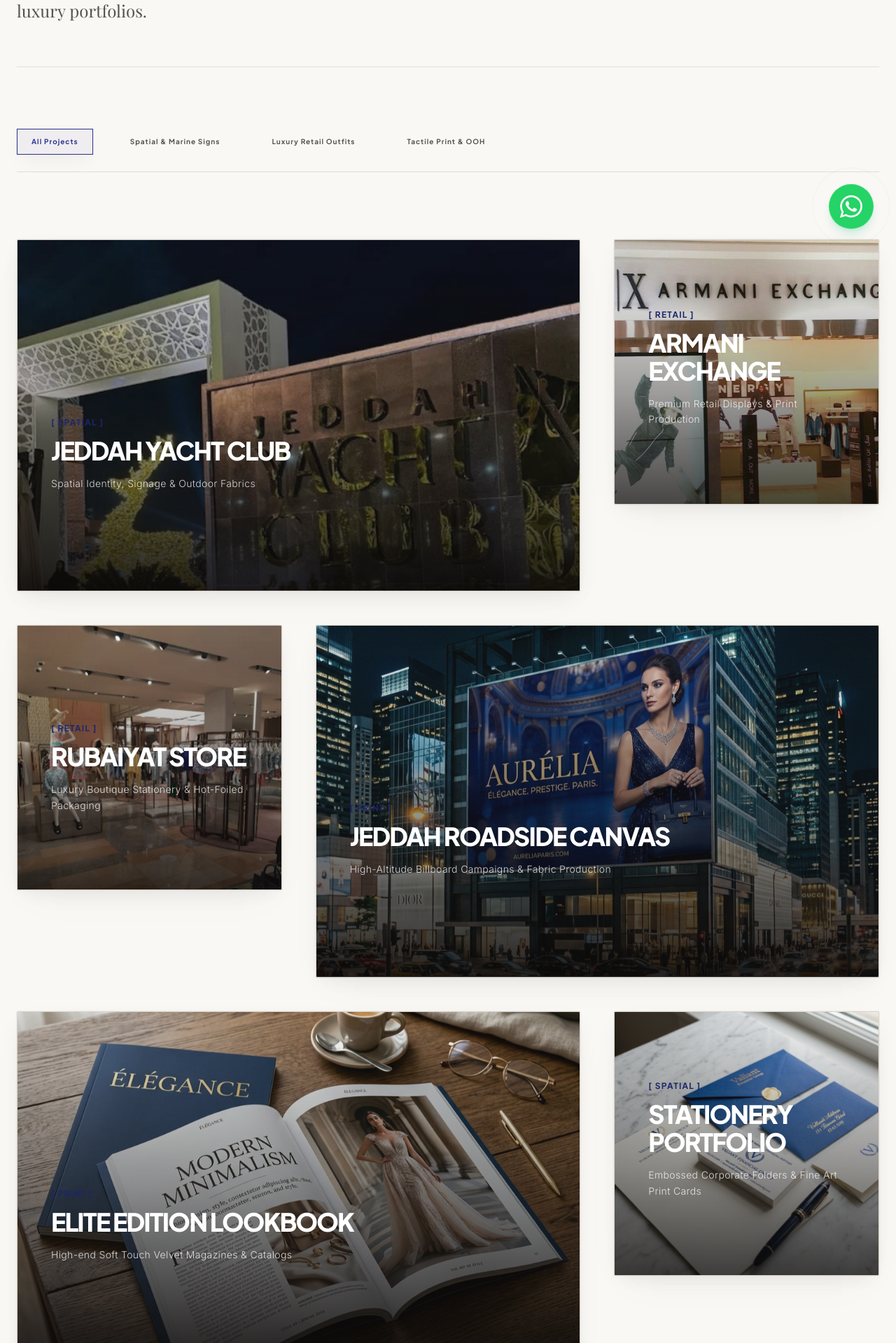
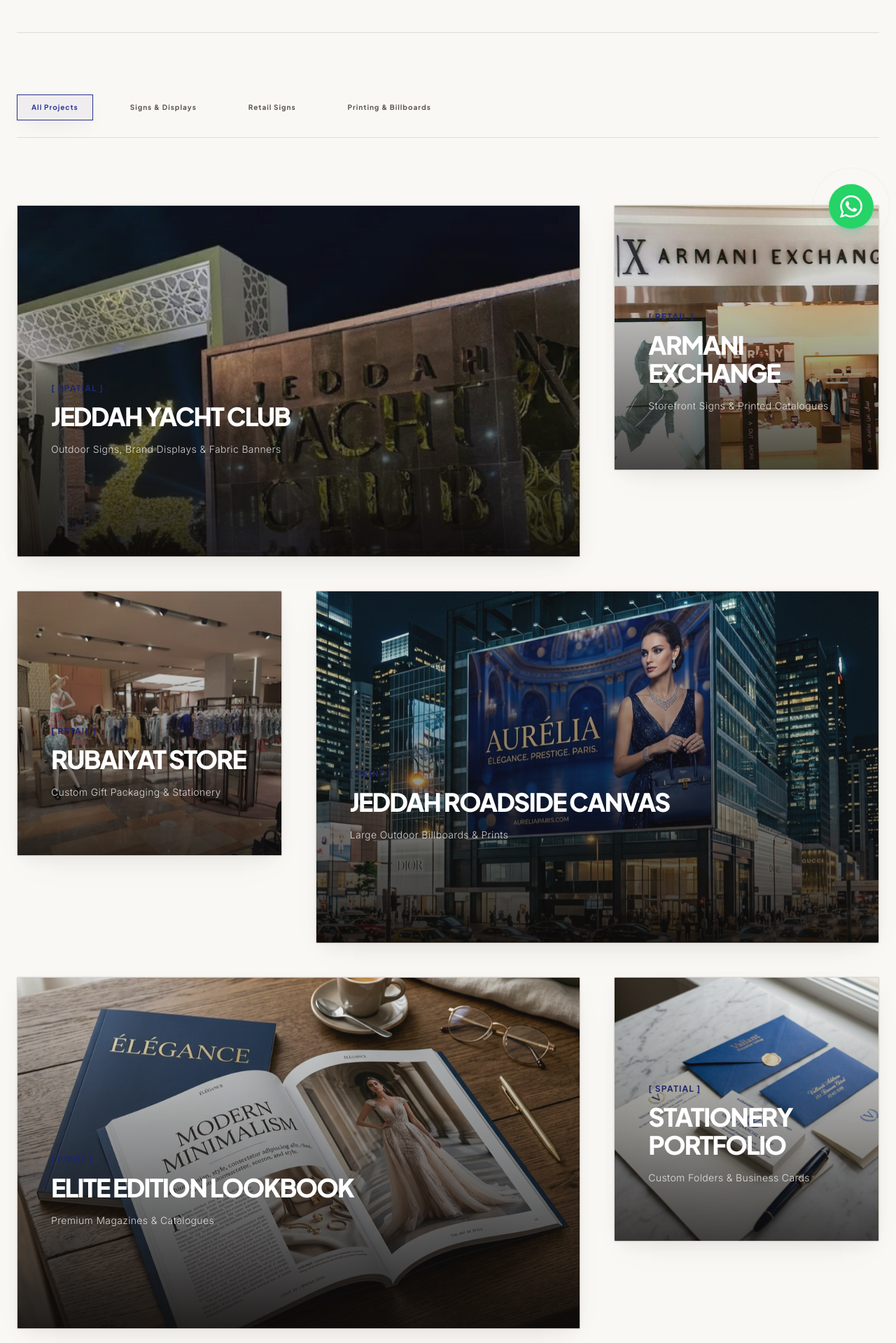
Before and after one commit to SYED-HUNAIN-web/ICONIC-ADVERTISING, a Next.js app: page /work in a window 1280 px wide. Shown: the part 441-2360 px from the top of the page at 70% size. Built offline with nearby package versions, Linux system fonts and the light colour scheme.

Commit message:
Update page.tsx

```diff
--- a/src/app/work/page.tsx
+++ b/src/app/work/page.tsx
@@ -12,66 +12,66 @@
     id: 1,
     title: "Jeddah Yacht Club",
     category: "spatial",
-    description: "Spatial Identity, Signage & Outdoor Fabrics",
+    description: "Outdoor Signs, Brand Displays & Fabric Banners",
     image: "/images/jeddah_yacht_club.webp",
     scale: "850 Sq. Meters",
-    finishing: "VIP Brushed Brass Facades",
-    calibration: "Structural Marine Grade Calibration",
+    finishing: "Brushed Brass Signs",
+    calibration: "Weather-Resistant Materials",
     aspect: "aspect-[16/10] md:col-span-2",
   },
   {
     id: 2,
     title: "Armani Exchange",
     category: "retail",
-    description: "Premium Retail Displays & Print Production",
+    description: "Storefront Signs & Printed Catalogues",
     image: "/images/armani_exchange.jpg",
     scale: "Saudi Showrooms",
-    finishing: "Backlit High-Tension Fabric Signs",
-    calibration: "Color-Accuracy Calibration Index",
+    finishing: "Backlit Fabric Signs",
+    calibration: "Perfect Color Matching",
     aspect: "aspect-[1/1] md:col-span-1",
   },
   {
     id: 3,
     title: "Rubaiyat Store",
     category: "retail",
-    description: "Luxury Boutique Stationery & Hot-Foiled Packaging",
+    description: "Custom Gift Packaging & Stationery",
     image: "/images/rubaiyat_store.webp",
     scale: "Flagship Retail Collections",
-    finishing: "Bespoke 24K Hot Gold-Foil Stamps",
-    calibration: "Embossed Fine Cotton Stock",
+    finishing: "Gold Foil Printing",
+    calibration: "Premium Embossed Paper",
     aspect: "aspect-[1/1] md:col-span-1",
   },
   {
     id: 4,
     title: "Jeddah Roadside Canvas",
     category: "print",
-    description: "High-Altitude Billboard Campaigns & Fabric Production",
+    description: "Large Outdoor Billboards & Prints",
     image: "/images/hero_billboard_1780310463480.png",
     scale: "Double-Height Highway Vistas",
-    finishing: "Waterproof Weather-resistant Ink Coating",
-    calibration: "High-Reach Spotlight Layouts",
+    finishing: "Waterproof & Weatherproof Ink",
+    calibration: "High-Visibility Designs",
     aspect: "aspect-[16/10] md:col-span-2",
   },
   {
     id: 5,
     title: "Elite Edition Lookbook",
     category: "print",
-    description: "High-end Soft Touch Velvet Magazines & Catalogs",
+    description: "Premium Magazines & Catalogues",
     image: "/images/magazine_print_1780310572567.png",
     scale: "Milestone Corporate Editions",
-    finishing: "Velvet Soft-Touch Foil Binding",
-    calibration: "German Offset Multi-Tone Presets",
+    finishing: "Velvet Soft-Touch Covers",
+    calibration: "High-Quality Color Printing",
     aspect: "aspect-[16/10] md:col-span-2",
   },
   {
     id: 6,
     title: "Stationery Portfolio",
     category: "spatial",
-    description: "Embossed Corporate Folders & Fine Art Print Cards",
+    description: "Custom Folders & Business Cards",
     image: "/images/branding_mockup_1780310477402.png",
     scale: "Bespoke Executive Folders",
-    finishing: "Embossed Fine Art Textured Stock",
-    calibration: "Swiss Laser Precision Calibrations",
+    finishing: "Textured Premium Paper",
+    calibration: "Precise Laser Cutting",
     aspect: "aspect-[1/1] md:col-span-1",
   }
 ];
@@ -129,14 +129,14 @@
 
         {/* 1. Page Header */}
         <section className="relative min-h-[45vh] flex flex-col justify-center mb-10 md:mb-16 border-b border-light-border dark:border-dark-border pb-8 md:pb-16">
-          <span className="text-royal text-xs font-syne font-bold uppercase tracking-widest mb-6 block">[ Creative Archive ]</span>
+          <span className="text-royal text-xs font-syne font-bold uppercase tracking-widest mb-6 block">[ Our Projects ]</span>
           <div className="overflow-hidden mb-8">
             <h1 className="reveal-mask text-[8vw] leading-[0.85] font-syne font-extrabold uppercase tracking-tighter text-stone-900 dark:text-white">
-              Selected <span className="font-serif italic font-light text-royal tracking-normal normal-case">Physical Creations.</span>
+              Our <span className="font-serif italic font-light text-royal tracking-normal normal-case">Recent Work.</span>
             </h1>
           </div>
           <p className="text-xl md:text-2xl font-serif font-light text-stone-600 dark:text-white/60 max-w-2xl leading-relaxed">
-            A meticulous chronicle of structural graphics, boutique retail assets, and fine art offsets calibrated for Saudi Arabia's leading luxury portfolios.
+            Explore our portfolio of outdoor signs, storefront designs, and custom printing projects for leading brands in Saudi Arabia.
           </p>
         </section>
 
@@ -152,19 +152,19 @@
             onClick={() => setFilter("spatial")}
             className={`transition-all duration-300 py-2.5 px-5 border rounded-xs ${filter === "spatial" ? "border-royal text-royal bg-royal/5 shadow-luxury shadow-luxury-light dark:shadow-luxury-dark" : "border-transparent text-stone-600 dark:text-white/60 hover:text-royal"}`}
           >
-            Spatial & Marine Signs
+            Signs & Displays
           </button>
           <button
             onClick={() => setFilter("retail")}
             className={`transition-all duration-300 py-2.5 px-5 border rounded-xs ${filter === "retail" ? "border-royal text-royal bg-royal/5 shadow-luxury shadow-luxury-light dark:shadow-luxury-dark" : "border-transparent text-stone-600 dark:text-white/60 hover:text-royal"}`}
           >
-            Luxury Retail Outfits
+            Retail Signs
           </button>
           <button
             onClick={() => setFilter("print")}
             className={`transition-all duration-300 py-2.5 px-5 border rounded-xs ${filter === "print" ? "border-royal text-royal bg-royal/5 shadow-luxury shadow-luxury-light dark:shadow-luxury-dark" : "border-transparent text-stone-600 dark:text-white/60 hover:text-royal"}`}
           >
-            Tactile Print & OOH
+            Printing & Billboards
           </button>
         </div>
 
@@ -199,7 +199,7 @@
                   {/* Detailed Specs sliding up on hover */}
                   <div className="border-t border-white/20 pt-4 mt-4 flex flex-col gap-2 text-[10px] font-syne font-semibold uppercase tracking-widest opacity-0 translate-y-8 group-hover:opacity-100 group-hover:translate-y-0 transition-all duration-700">
                     <div className="flex justify-between">
-                      <span className="opacity-50">Scale & Scope /</span>
+                      <span className="opacity-50">Project Size /</span>
                       <span>{p.scale}</span>
                     </div>
                     <div className="flex justify-between">
@@ -207,7 +207,7 @@
                       <span>{p.finishing}</span>
                     </div>
                     <div className="flex justify-between">
-                      <span className="opacity-50">Calibration /</span>
+                      <span className="opacity-50">Materials /</span>
                       <span>{p.calibration}</span>
                     </div>
                   </div>
```
